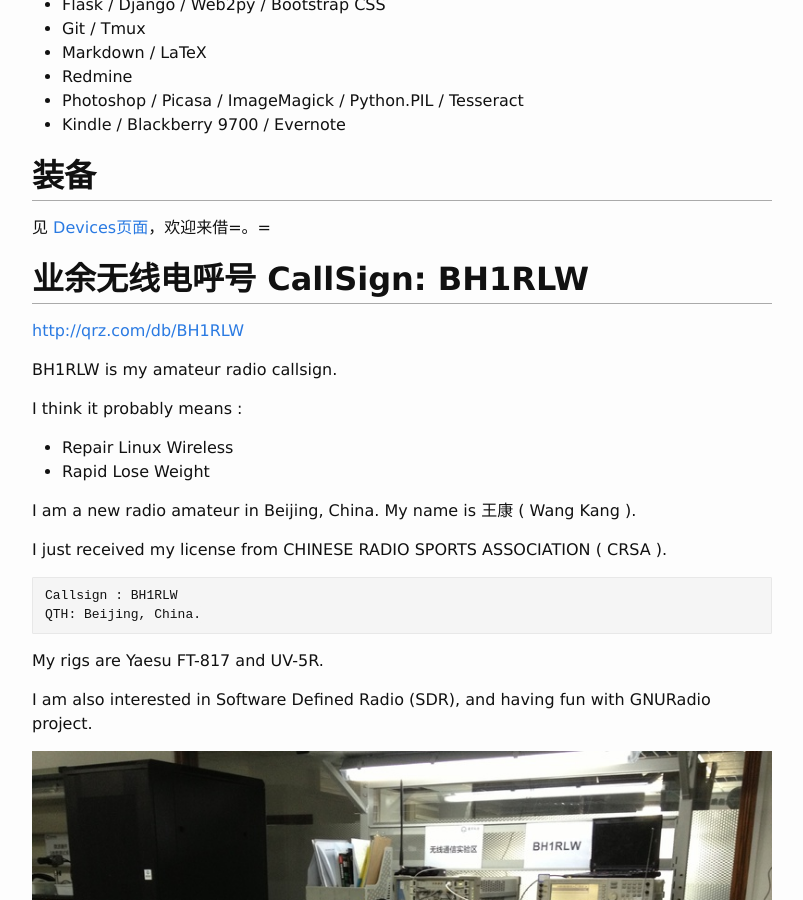
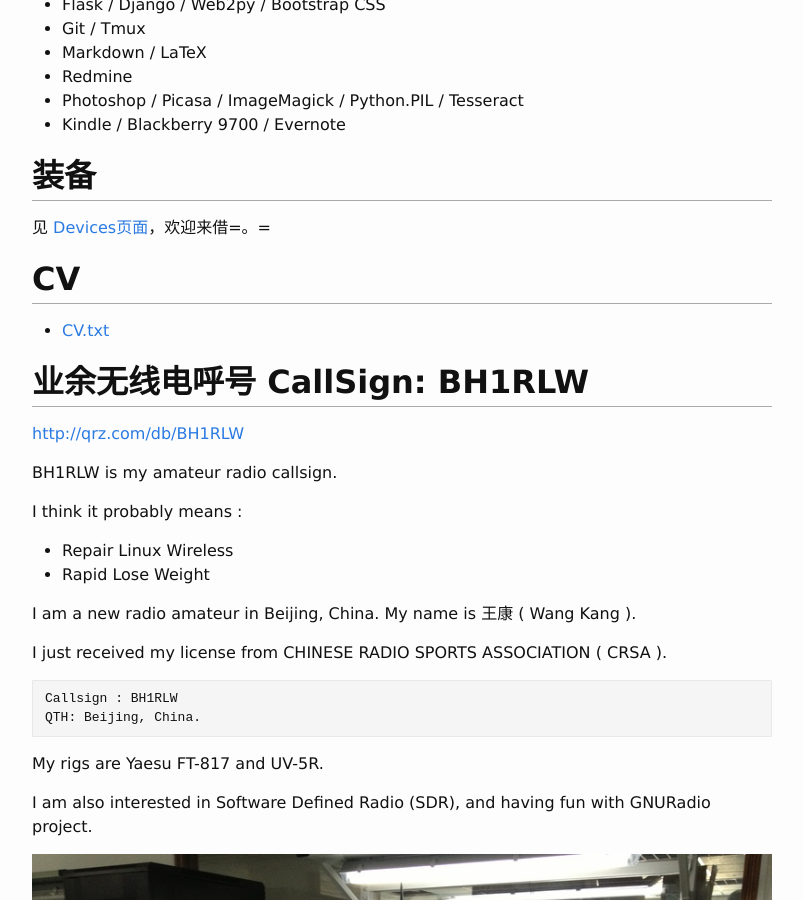
Before and after one commit to scateu/scateu.github.io, a Jekyll site: the page built from _pages/about.md, in a window 1280 px wide and 900 px high, scrolled down 2812 px. Shown: the whole window, without its empty margins (238-1041 px from the left). Built offline with Jekyll 4.4.1, drawn with Linux system fonts in a browser that asks for light colours; comment, search, counter and statistics services are not loaded.

Commit message:
Mon Jul 10 19:49:09 CST 2017

```diff
--- a/_pages/about.md
+++ b/_pages/about.md
@@ -122,6 +122,9 @@ permalink: /about/
 
 见 [Devices页面](../devices)，欢迎来借=。=
 
+## CV
+
+ - [CV.txt](https://gist.github.com/scateu/ddfa67766de8b7151f66c03f749dc87b)
 
 ## 业余无线电呼号 CallSign: BH1RLW
 
```
